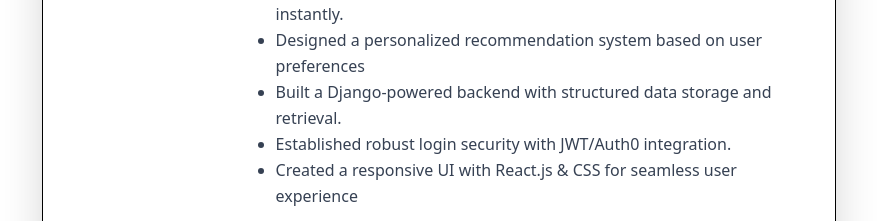
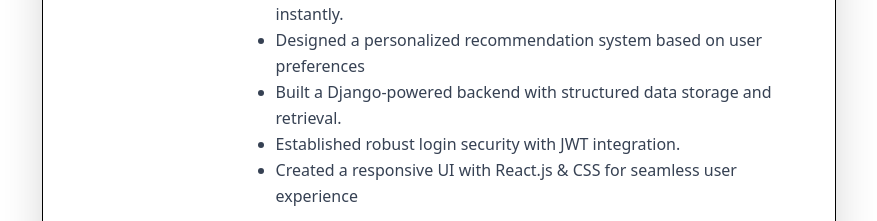
Before and after one commit to praveshyadav753/Resume.build, a React (Vite) app: page / in a window 1280 px wide. Shown: the part 1520-1741 px from the top of the page, without its empty margins (201-1078 px from the left). Built offline with nearby package versions, Linux system fonts and the light colour scheme.

Commit message:
Update Projectspage.jsx

```diff
--- a/src/components/Projectspage.jsx
+++ b/src/components/Projectspage.jsx
@@ -10,7 +10,7 @@ const projectData = [
       "Implemented a barcode scanning feature to fetch product details instantly.",
       "Designed a personalized recommendation system based on user preferences",
       "Built a Django-powered backend with structured data storage and retrieval.",
-      "Established robust login security with JWT/Auth0 integration.",
+      "Established robust login security with JWT integration.",
       "Created a responsive UI with React.js & CSS for seamless user experience"
     ],
     links: [
```
